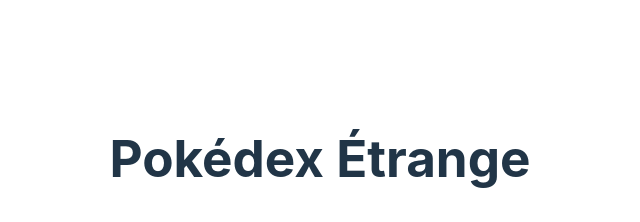
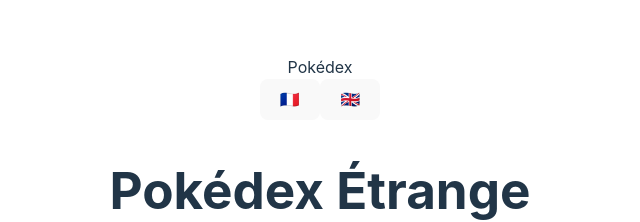
Before and after one commit to bflorestal/pokedex-etrange, a React (Vite) app in the folder client/: page / in a window 1280 px wide. Shown: the part 202-424 px from the top of the page, without its empty margins (320-960 px from the left). Built offline with nearby package versions, Linux system fonts and the light colour scheme; no server answers.

Commit message:
Ajout header

```diff
--- a/client/src/App.tsx
+++ b/client/src/App.tsx
@@ -2,9 +2,11 @@
 import "./App.css";
 
 import type { PokemonWithId } from "../../server/src/modules/pokemon.schema";
+import { getAllPokemon } from "./utils/pokemon";
+
+import Header from "./components/Header";
 import PokemonListing from "./components/PokemonListing";
-
-import { getAllPokemon } from "./utils/pokemon";
+import Loading from "./components/Loading";
 
 export default function App() {
   const [data, setData] = useState<PokemonWithId[]>([]);
@@ -30,6 +32,8 @@
   }, []);
 
   return (
+    <>
+      <Header />
       <main>
         <section>
           <div>
@@ -43,12 +47,13 @@
           </div>
           <div>
             {isLoading ? (
-            <p>Chargement...</p>
+              <Loading />
             ) : (
               <PokemonListing data={data} searchTerm={search} />
             )}
           </div>
         </section>
       </main>
+    </>
   );
 }
--- /dev/null
+++ b/client/src/components/Header.tsx
@@ -0,0 +1,13 @@
+export default function Header() {
+  return (
+    <header>
+      <div>
+        <span>Pokédex</span>
+      </div>
+      <div>
+        <button>🇫🇷</button>
+        <button>🇬🇧</button>
+      </div>
+    </header>
+  );
+}
```
Lines whose indentation alone changed are shown as unchanged.
